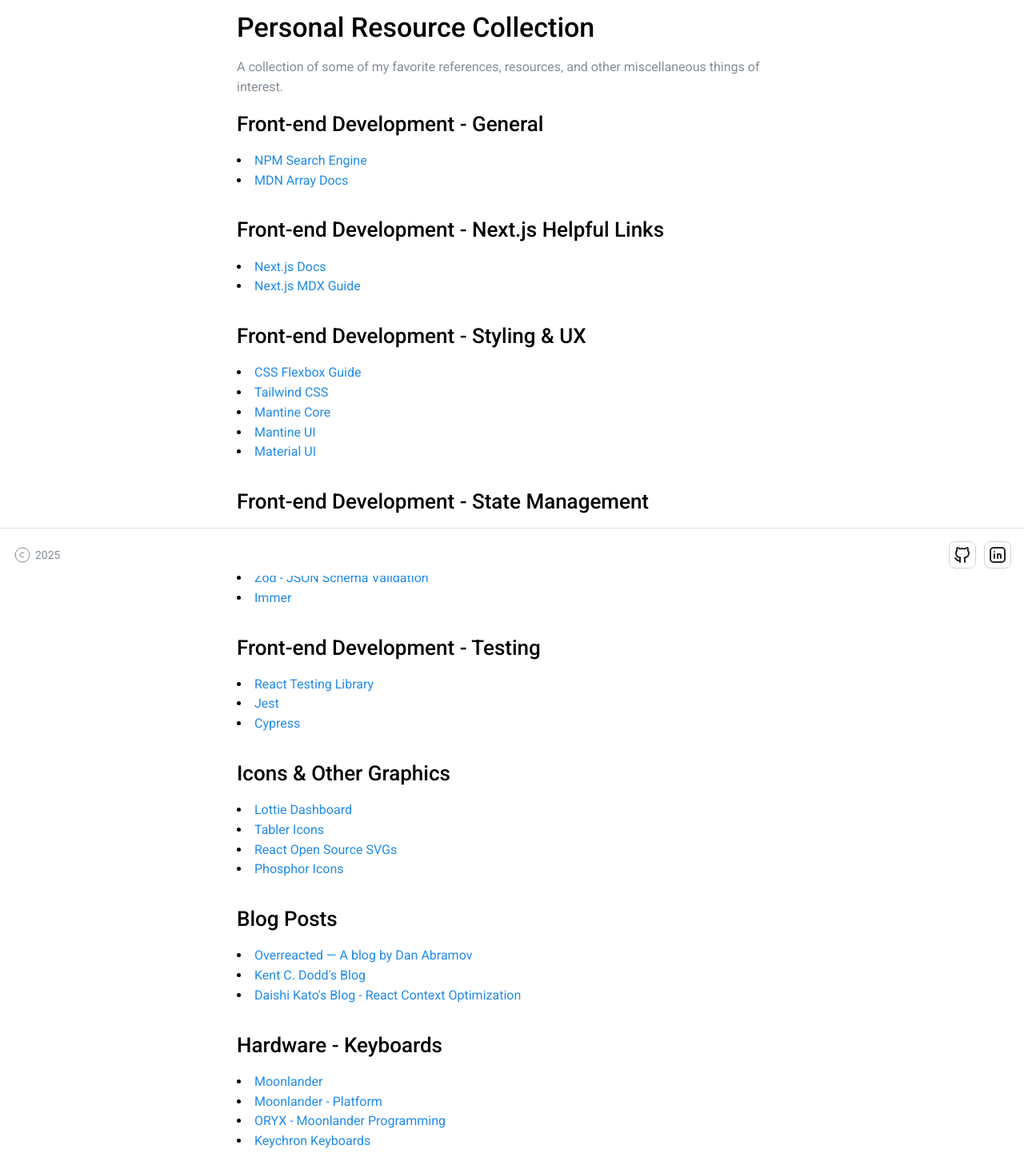
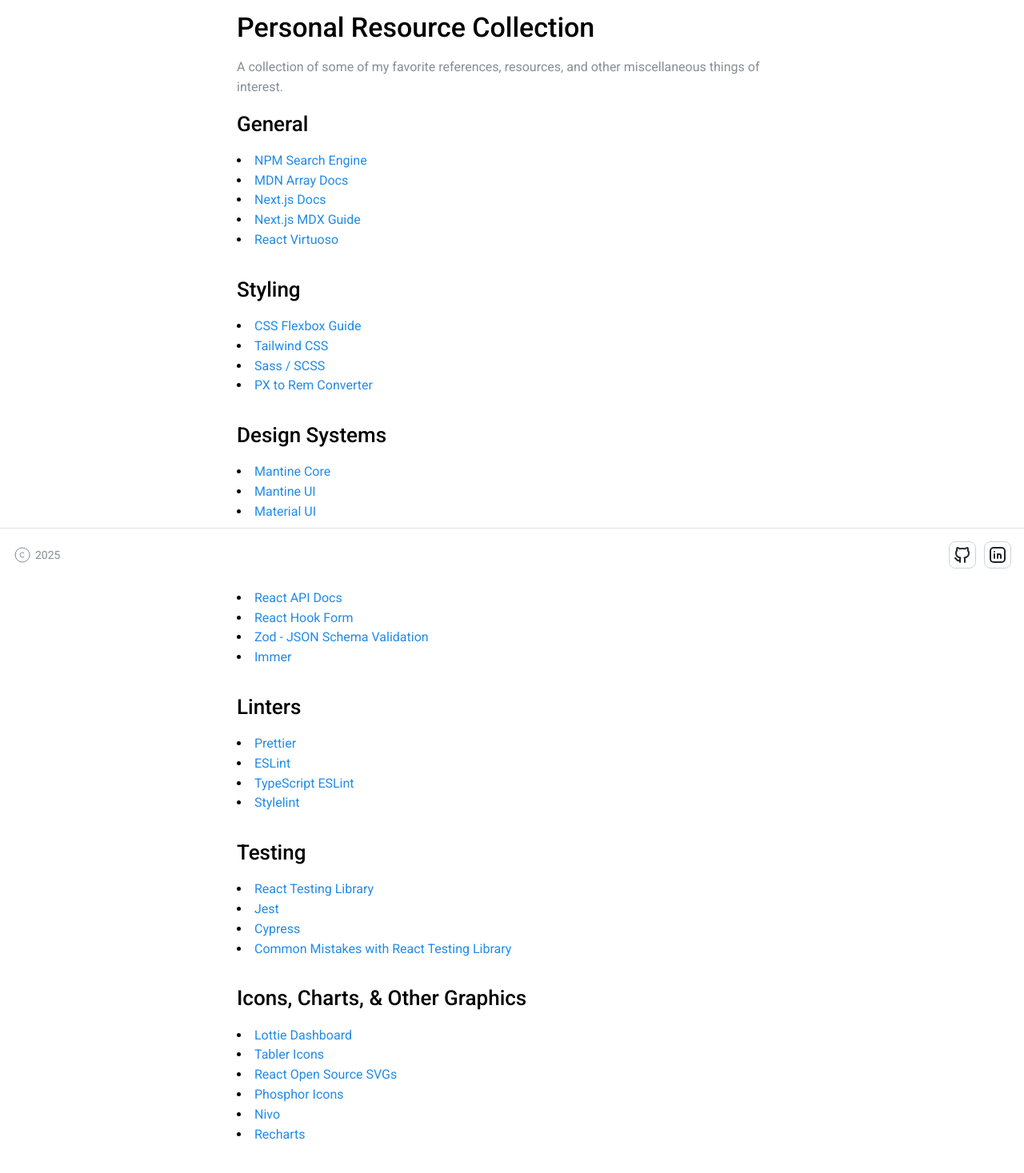
Before and after one commit to bryyytl/profile-website, a Next.js app: page /resources in a window 1280 px wide. Shown: the part 80-1547 px from the top of the page at 80% size. Built offline with nearby package versions, Linux system fonts and the light colour scheme.

Commit message:
Additional resource collection updates

```diff
--- a/package.json
+++ b/package.json
@@ -1,6 +1,6 @@
 {
   "name": "bryan-laporte-profile-website",
-  "version": "1.1.0",
+  "version": "1.1.1",
   "private": true,
   "scripts": {
     "build": "next build",
--- a/src/app/components/resources-list/resourcecollection.ts
+++ b/src/app/components/resources-list/resourcecollection.ts
@@ -19,11 +19,6 @@
         description: "MDN Array Docs",
         href: "https://developer.mozilla.org/en-US/docs/Web/JavaScript/Reference/Global_Objects/Array",
       },
-    ],
-    title: "Front-end Development - General",
-  },
-  {
-    items: [
       {
         description: "Next.js Docs",
         href: "https://nextjs.org/docs/app/getting-started/installation",
@@ -32,8 +27,12 @@
         description: "Next.js MDX Guide",
         href: "https://nextjs.org/docs/pages/guides/mdx",
       },
+      {
+        description: "React Virtuoso",
+        href: "https://virtuoso.dev/",
+      },
     ],
-    title: "Front-end Development - Next.js Helpful Links",
+    title: "General",
   },
   {
     items: [
@@ -45,6 +44,19 @@
         description: "Tailwind CSS",
         href: "https://tailwindcss.com/docs",
       },
+      {
+        description: "Sass / SCSS",
+        href: "https://sass-lang.com/documentation/",
+      },
+      {
+        description: "PX to Rem Converter",
+        href: "https://nekocalc.com/px-to-rem-converter",
+      },
+    ],
+    title: "Styling",
+  },
+  {
+    items: [
       {
         description: "Mantine Core",
         href: "https://mantine.dev/getting-started/",
@@ -58,7 +70,7 @@
         href: "https://mui.com/material-ui/",
       },
     ],
-    title: "Front-end Development - Styling & UX",
+    title: "Design Systems",
   },
   {
     items: [
@@ -79,7 +91,28 @@
         href: "https://immerjs.github.io/immer/",
       },
     ],
-    title: "Front-end Development - State Management",
+    title: "State Management",
+  },
+  {
+    items: [
+      {
+        description: "Prettier",
+        href: "https://prettier.io/docs/",
+      },
+      {
+        description: "ESLint",
+        href: "https://eslint.org/",
+      },
+      {
+        description: "TypeScript ESLint",
+        href: "https://typescript-eslint.io/getting-started/",
+      },
+      {
+        description: "Stylelint",
+        href: "https://stylelint.io/",
+      },
+    ],
+    title: "Linters",
   },
   {
     items: [
@@ -95,8 +128,12 @@
         description: "Cypress",
         href: "https://docs.cypress.io/",
       },
+      {
+        description: "Common Mistakes with React Testing Library",
+        href: "https://kentcdodds.com/blog/common-mistakes-with-react-testing-library",
+      },
     ],
-    title: "Front-end Development - Testing",
+    title: "Testing",
   },
   {
     items: [
@@ -116,8 +153,16 @@
         description: "Phosphor Icons",
         href: "https://phosphoricons.com/",
       },
+      {
+        description: "Nivo",
+        href: "https://nivo.rocks/",
+      },
+      {
+        description: "Recharts",
+        href: "https://recharts.org/en-US/examples",
+      },
     ],
-    title: "Icons & Other Graphics",
+    title: "Icons, Charts, & Other Graphics",
   },
   {
     items: [
@@ -155,7 +200,7 @@
         href: "https://www.keychron.com/",
       },
     ],
-    title: "Hardware - Keyboards",
+    title: "Hardware",
   },
 ];
 
```
Also changed, not shown: 1 other file (tests, documents, lock files or other folders).
